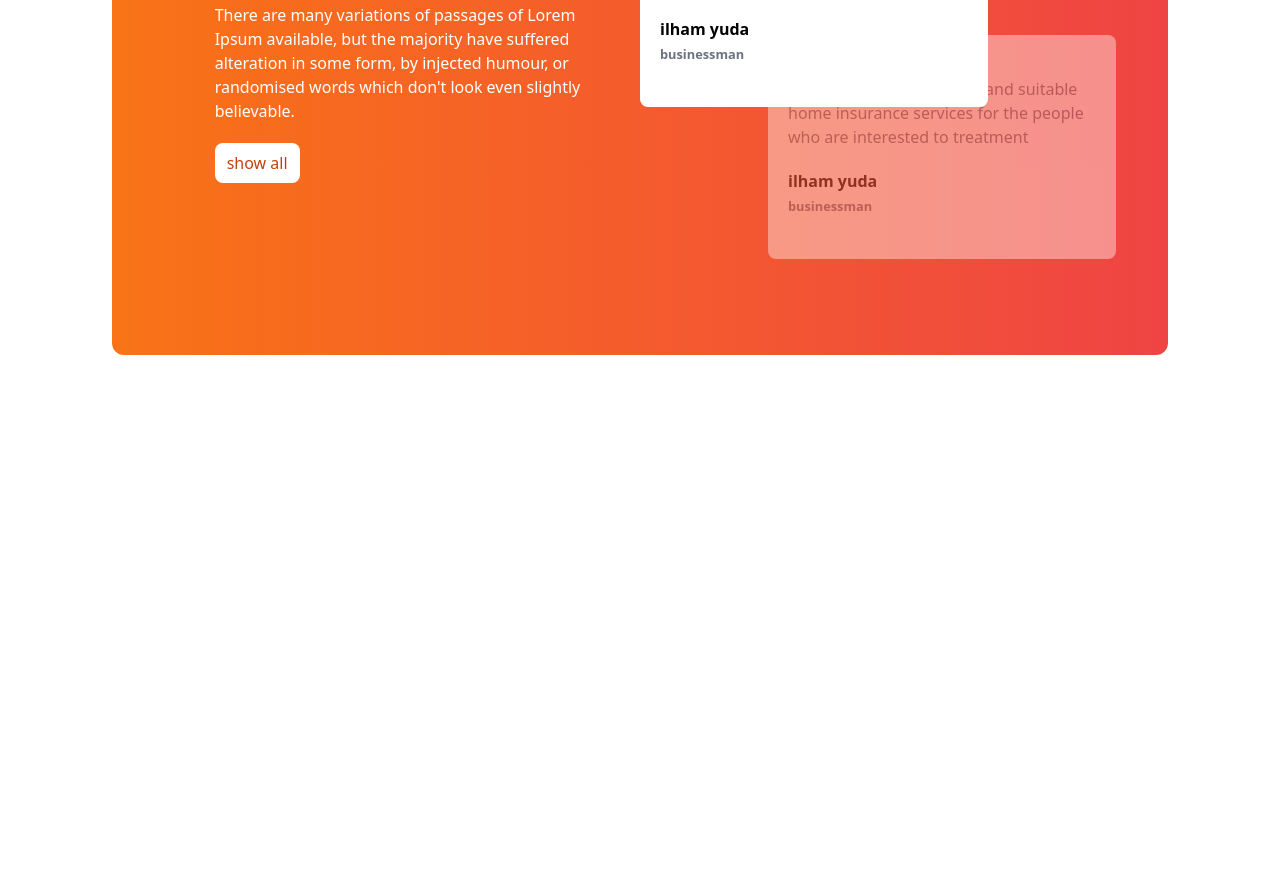
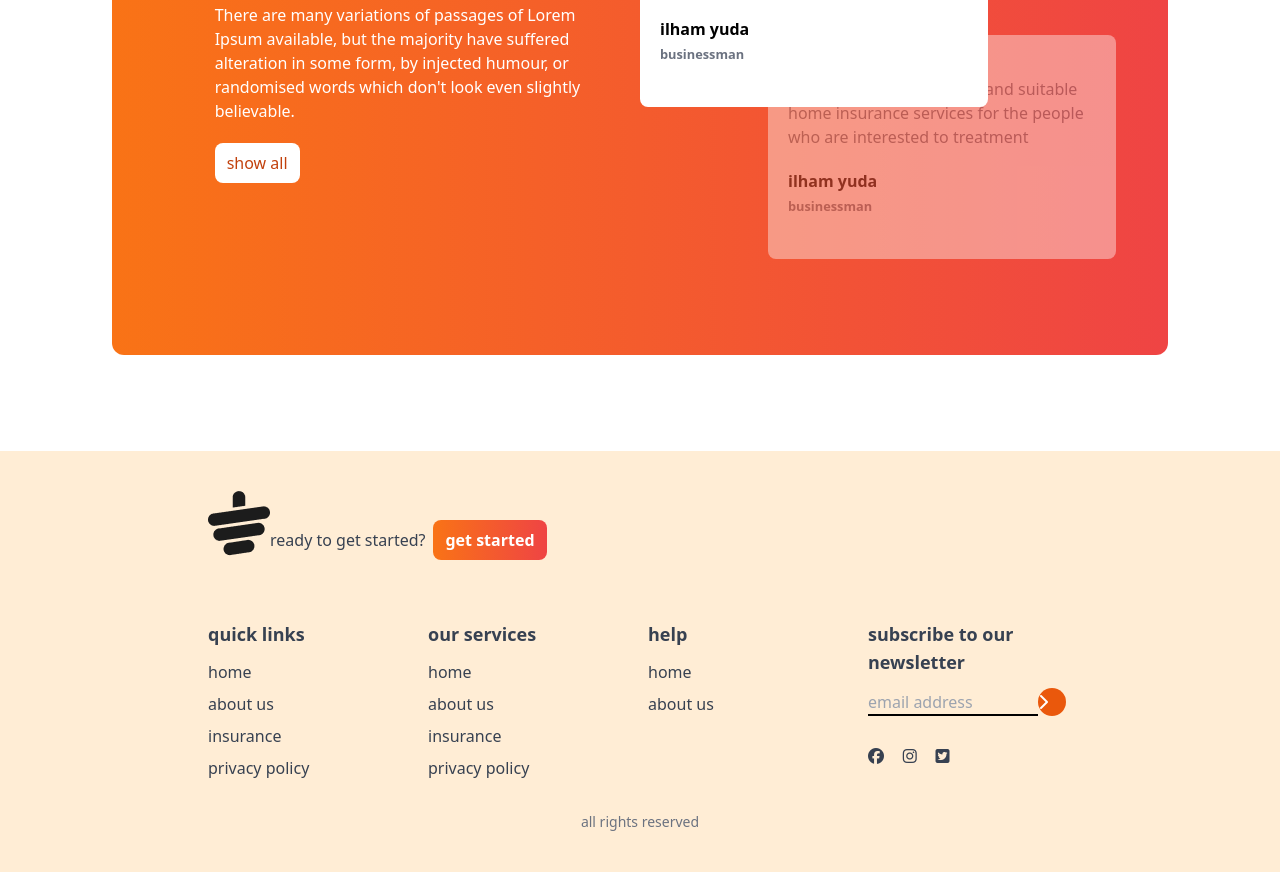
Before and after one commit to crimsonphoenix21/tea-house, a plain HTML site: page index.html in a window 1280 px wide. Shown: the part 2121-2993 px from the top of the page. Before the commit the page ends 2572 px from the top, so only its background shows below. Drawn offline with nearby package versions, Linux system fonts and the light colour scheme.

Commit message:
finished the project

```diff
--- a/index.html
+++ b/index.html
@@ -218,6 +218,83 @@
             </div>
            </section>
 
+
+
+
      </main>
+
+     <!-- footer section -->
+
+     <footer class="bg-orange-100  text-gray-700 py-10 px-4 md:px-16">
+        <div class="w-9/12 mx-auto">
+            <!-- logo -->
+             <div class="mb-8 flex justify between">
+                <img class="mb-8" src="images/cup.png" alt="">
+
+                <div class="flex  items-center gap-2">
+                    <h4>ready to get started?</h4>
+                    <button class="bg-gradient-to-r from-orange-500 to-red-500 ... px-3 py-2 rounded-lg text-white font-bold">get started</button>
+                </div>
+             </div>
+             <!-- links -->
+                <div class="grid grid-cols-1 md:grid-cols-2 lg:grid-cols-4 gap-4">
+                    <!-- first column -->
+                     <div>
+                        <h3 class="font-semibold text-lg mb-3">quick links</h3>
+
+                        <ul class="space-y-2">
+                            <li><a href="">home</a></li>
+                            <li><a href="">about us</a></li>
+                            <li><a href="">insurance</a></li>
+                            <li><a href="">privacy policy</a></li>
+                        </ul>
+
+                     </div>
+                     <div>
+                        <h3 class="font-semibold text-lg mb-3">our services</h3>
+
+                        <ul class="space-y-2">
+                            <li><a href="">home</a></li>
+                            <li><a href="">about us</a></li>
+                            <li><a href="">insurance</a></li>
+                            <li><a href="">privacy policy</a></li>
+                        </ul>
+
+                     </div>
+                     <div>
+                        <h3 class="font-semibold text-lg mb-3">help</h3>
+
+                        <ul class="space-y-2">
+                            <li><a href="">home</a></li>
+                            <li><a href="">about us</a></li>
+
+
+                        </ul>
+
+                     </div>
+
+                     <!-- fourth column -->
+                      <div>
+                        <h3 class="font-semibold text-lg mb-3">subscribe to our newsletter</h3>
+                        <div class="flex flex-col space-y-2">
+                            <div>
+                                <input placeholder="email address" type="text" class="bg-transparent border-b-2 border-black w-4/6 md:w-5/6"><i class="fa-solid fa-chevron-right w-7 h-7 bg-orange-600 inline-flex rounded-full text-white justify center items-center"></i>
+                                <div class="flex justify-center w-2/5 mb-2 mt-8 justify-between"><i class="fa-brands fa-facebook"></i>
+                                    <i class="fa-brands fa-instagram"></i>
+                                    <i class="fa-brands fa-square-twitter"></i>
+
+                                </div>
+                            </div>
+                        </div>
+
+                      </div>
+                </div>
+                <div class="text-center pt-4 mt-4">
+                    <p class="text-sm text-gray-500">all rights reserved</p>
+                </div>
+        </div>
+
+     </footer>
+
 </body>
 </html>
```
